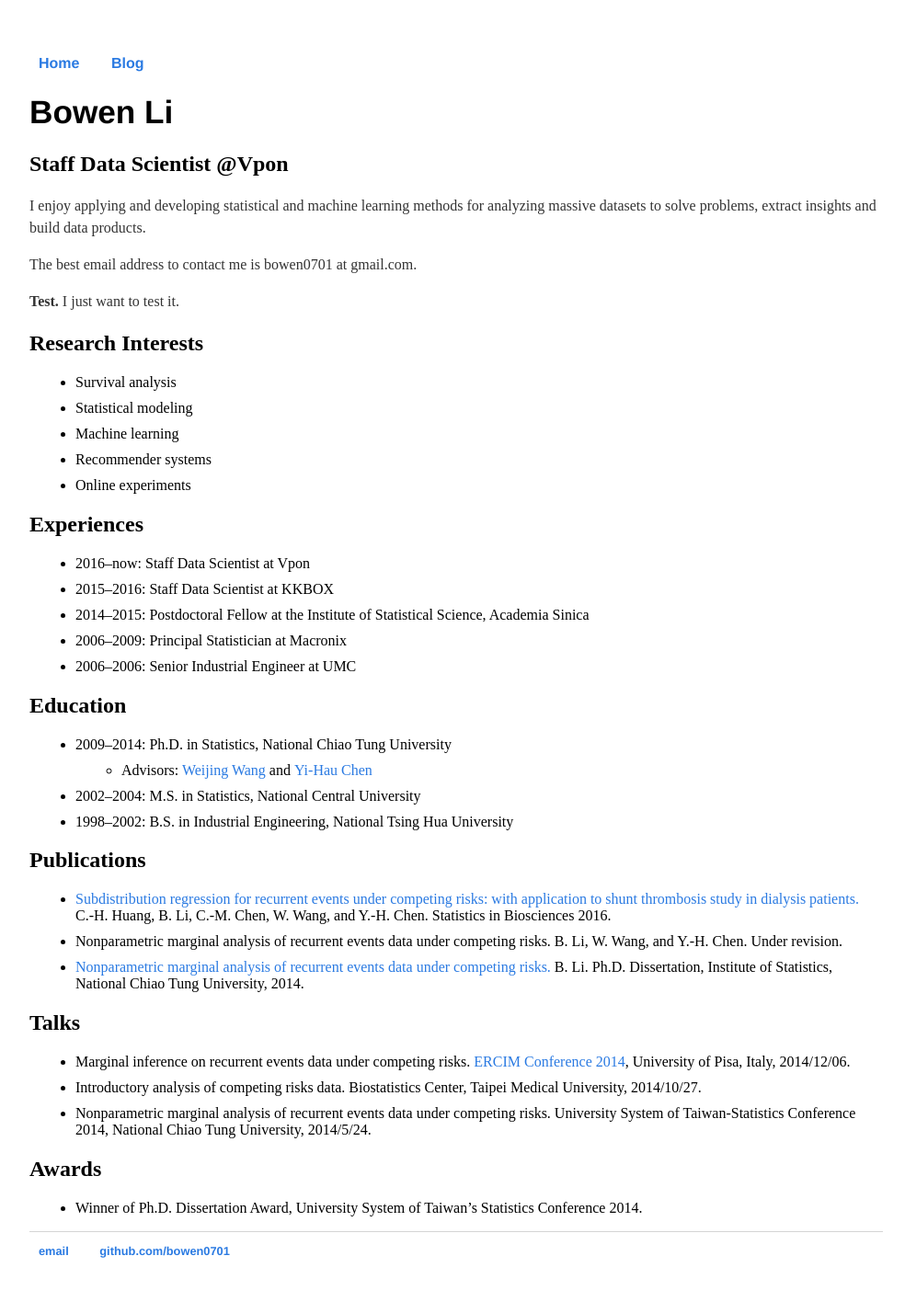
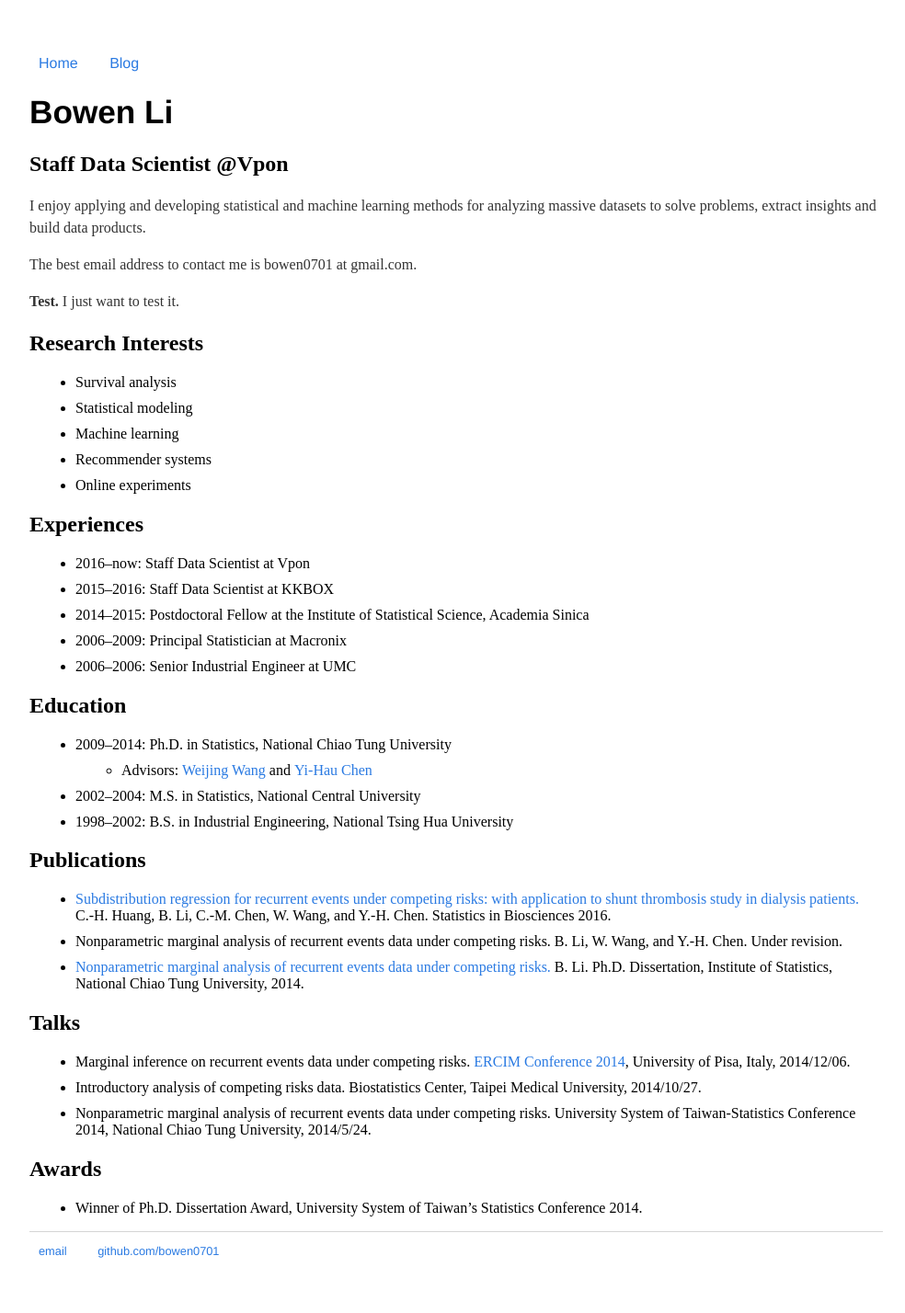
Before and after one commit to bowen0701/bowen0701.github.io, a Jekyll site: the page built from index.md, in a window 1280 px wide. Shown: the whole page at 92% size, without its empty margins (144-1128 px from the left). Built offline with Jekyll 4.4.1, drawn with Linux system fonts in a browser that asks for light colours.

Commit message:
Add p font-weight

```diff
--- a/css/main.css
+++ b/css/main.css
@@ -6,7 +6,7 @@
     font-family:'Helvetica', 'Arial', 'Sans-Serif';
     padding: 0px;
     list-style: none;
-    font-weight: bold;
+    font-weight: 300;
 }
 nav ul li, footer ul li {
     display: inline;
@@ -21,6 +21,7 @@
 }
 p {
     font-size: 1em;
+    font-weight: 400;
     line-height: 1.5em;
     color: #333;
 }
```
